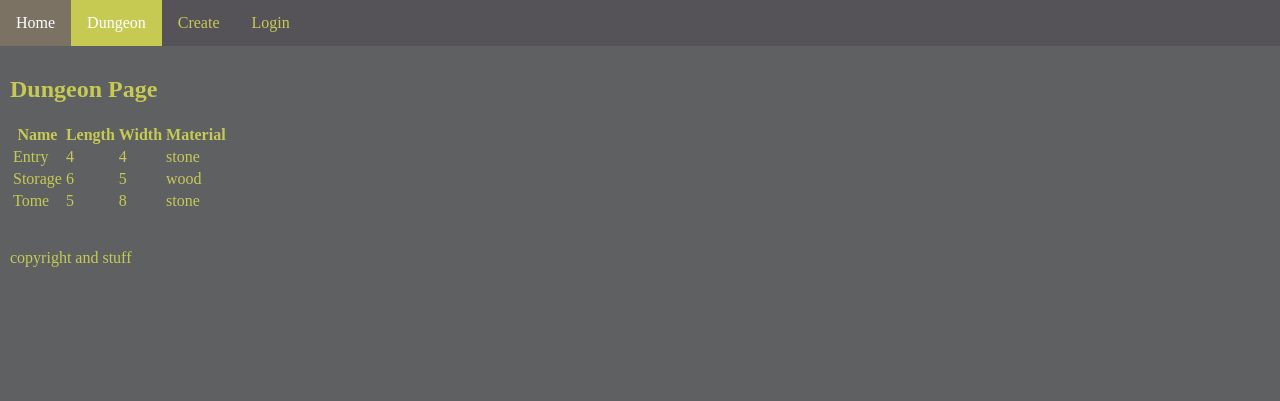
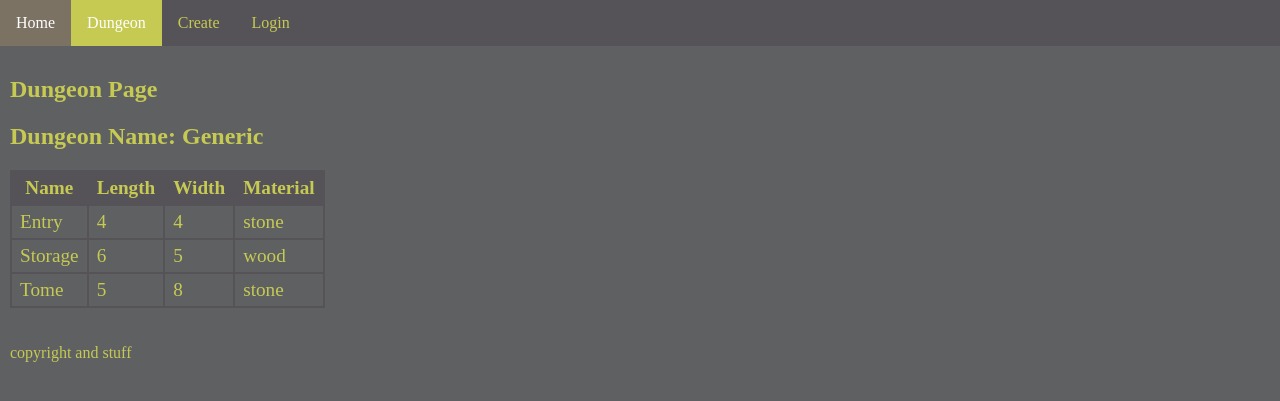
Before and after one commit to LeoKnox/dungeon_python, a Flask app: page /dungeon in a window 1280 px wide. Shown: the top 401 px of the page. Run offline with Flask 2, Linux system fonts and the light colour scheme.

Commit message:
Add files via upload

```diff
--- a/application/routes.py
+++ b/application/routes.py
@@ -7,12 +7,13 @@ def index():
     return render_template("index.html", index=True)
 
 @app.route("/dungeon")
-def dungeon():
+@app.route("/dungeon/<dungeonName>")
+def dungeon(dungeonName="Generic"):
     dungeonData = [{"dungeonID":"1111","name":"Entry","length":"4","width":"4","material":"stone"},
     {"dungeonID":"1112","name":"Storage","length":"6","width":"5","material":"wood"},
     {"dungeonID":"1113","name":"Tome","length":"5","width":"8","material":"stone"}]
     print(dungeonData)
-    return render_template("dungeon.html", dungeonData=dungeonData, dungeon=True)
+    return render_template("dungeon.html", dungeonData=dungeonData, dungeon=True, dungeonName = dungeonName)
 
 @app.route("/create")
 def create():
--- a/application/static/css/main.css
+++ b/application/static/css/main.css
@@ -50,3 +50,17 @@ li a:hover:not(.active) {
 footer {
     padding: 10px;
 }
+
+th {
+    background-color: #555358;
+}
+
+th, td {
+    border: 2px #555358 solid;
+    padding: 5px 8px;
+    font-size: 1.2em;
+}
+
+table {
+    border-collapse: collapse;
+}
--- a/application/templates/dungeon.html
+++ b/application/templates/dungeon.html
@@ -3,6 +3,7 @@
 {% block content %}
     <div id="content">
         <h2>Dungeon Page</h2>
+        <h2>Dungeon Name: {{ dungeonName }}</h2>
         <table>
             <thead>
             <tr>
```
